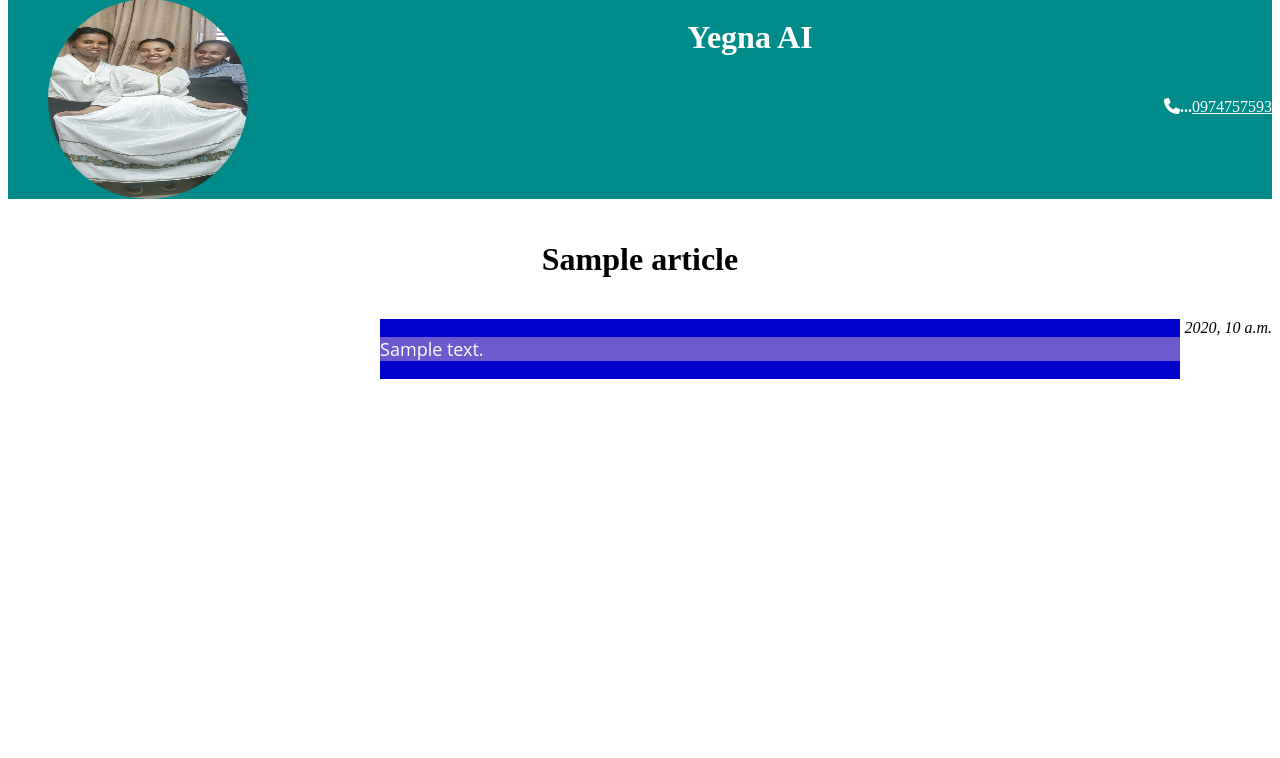
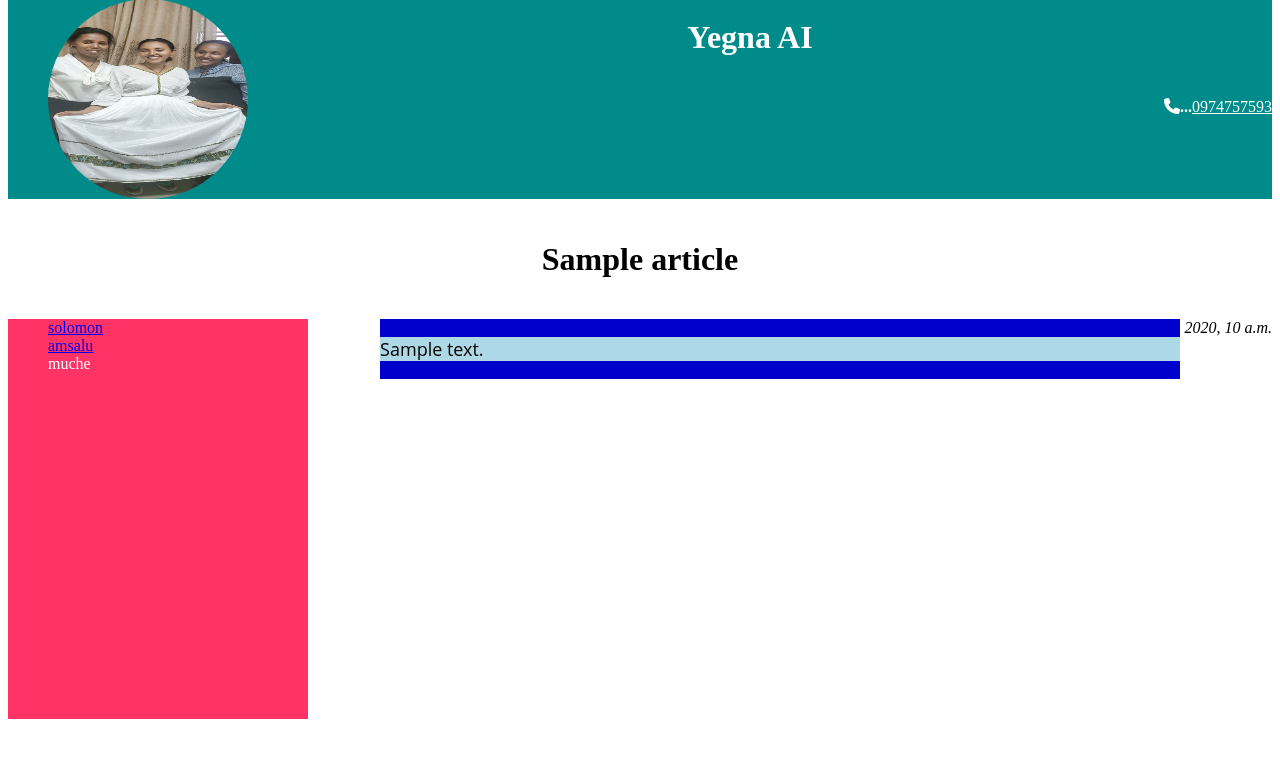
Before and after one commit to solomonamsalu/yegna, a Django app: page /blog/home in a window 1280 px wide. Shown: the part 22-780 px from the top of the page. Run offline with Django 4.2, Linux system fonts and the light colour scheme; tables that the repository leaves empty hold one stand-in row (values such as "Sample post"); some libraries are stand-ins or nearby versions.

Commit message:
add side bar

```diff
--- a/blog/static/first.css
+++ b/blog/static/first.css
@@ -34,8 +34,8 @@ h1{
 
   }
   .para{
-    background-color:rgb(106, 90, 205);
-    color:white;
+    background-color:lightblue;
+    color:hsl(0, 100%, 1%);
     padding:60px,20px;
     font-family: Open Sans,sans-serif;
     font-size:large;
@@ -50,3 +50,16 @@ h1{
   .date{
     float: right;
   }
+  .sidenav{
+    width:300px;
+    height: 400px;
+    background-color: #FF3366;
+    list-style-type: none;
+    color:white
+
+  }
+  li{
+    list-style-type: none;
+    color: white;
+
+  }
--- a/blog/templates/blog/article_list.html
+++ b/blog/templates/blog/article_list.html
@@ -4,6 +4,14 @@
 <i class="date">{{i.created_at}}</i>
 <div class="article">
     <p class="para">{{ i.body|linebreaksbr }}</p>
+</div>
+<nav class="sidenav">
+    <ul>
+        <li><a href="/">solomon</a></li>
+        <li><a href="/">amsalu</a></li>
 
-</div>
+        muche
+    </ul>
+
+</nav>
 {% endfor%}
--- a/blog/templates/blog/base.html
+++ b/blog/templates/blog/base.html
@@ -7,7 +7,6 @@
     <meta name="viewport" content="width=device-width, initial-scale=1.0">
     <title>Document</title>
 <link rel="stylesheet" href="{%static 'first.css'%}">
-<script src="https://kit.fontawesome.com/920eaf41fa.js" crossorigin="anonymous"></script>
 <script src="https://kit.fontawesome.com/920eaf41fa.js" crossorigin="anonymous"></script>
 </head>
 
```
